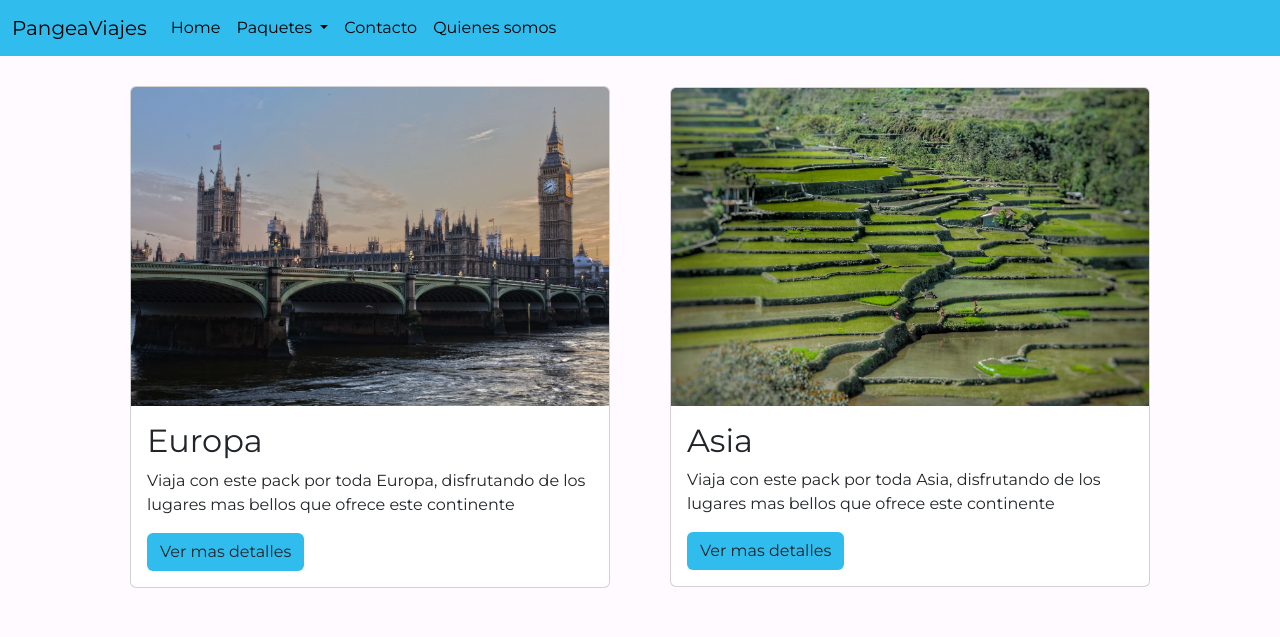
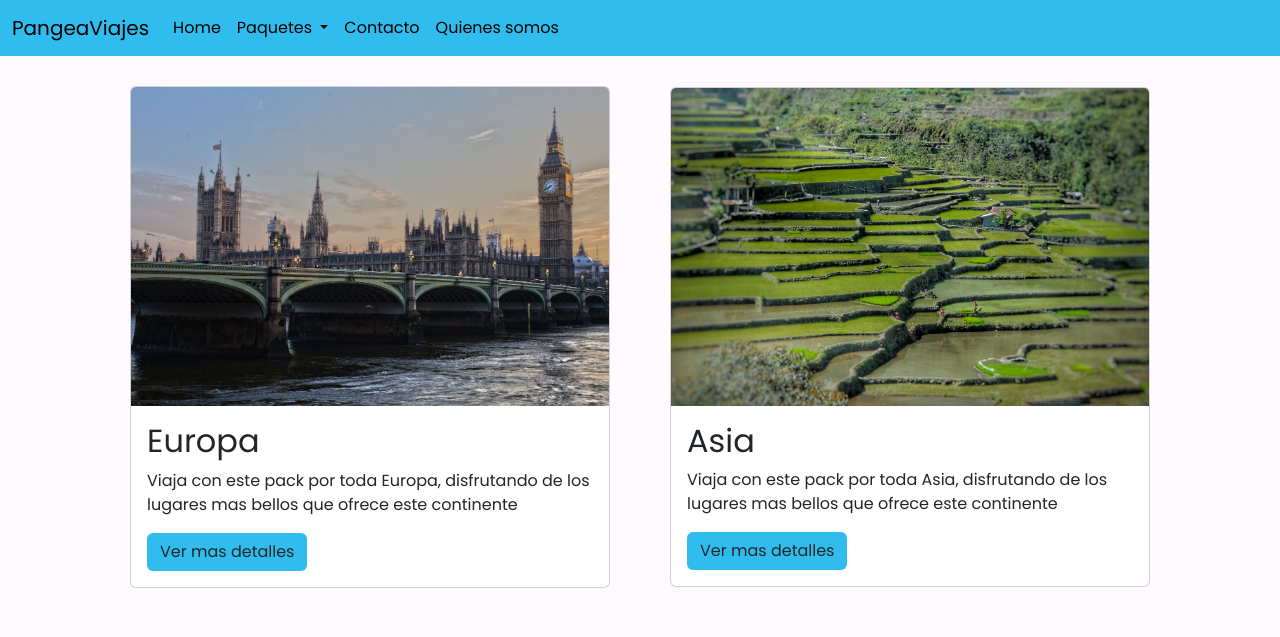
Before and after one commit to Valentin-Fernandez/PangeaViajes, a website: page index.html in a window 1280 px wide. Shown: the top 637 px of the page. Drawn offline with nearby package versions, Linux system fonts and the light colour scheme.

Commit message:
Cambio de fuente

```diff
--- a/index.html
+++ b/index.html
@@ -12,7 +12,7 @@
     <!-- Fuente -->
     <link rel="preconnect" href="https://fonts.googleapis.com">
     <link rel="preconnect" href="https://fonts.gstatic.com" crossorigin>
-    <link href="https://fonts.googleapis.com/css2?family=Montserrat&display=swap" rel="stylesheet">
+    <link href="https://fonts.googleapis.com/css2?family=Poppins&display=swap" rel="stylesheet">
     <!-- Favicon -->
     <link rel="shortcut icon" href="img/favicon.png" type="image/x-icon">
     <title>PangeaViajes</title>
--- a/scss/base/_base.scss
+++ b/scss/base/_base.scss
@@ -1,7 +1,7 @@
 *{
     margin: 0;
     padding: 0;
-    font-family: 'Montserrat', sans-serif;
+    font-family: 'Poppins', sans-serif;
 }
 .row>*{
     padding-right: 0;
```
Also changed, not shown: pages/asia.html (+1 -1 lines), pages/bariloche.html (+1 -1 lines), pages/cancun.html (+1 -1 lines), pages/caribe.html (+1 -1 lines), pages/china.html (+1 -1 lines), pages/contacto.html (+1 -1 lines), pages/europa.html (+1 -1 lines), pages/francia.html (+1 -1 lines), pages/newyork.html (+1 -1 lines), pages/peru.html (+1 -1 lines), pages/quiensomos.html (+1 -1 lines), css/style.css.
